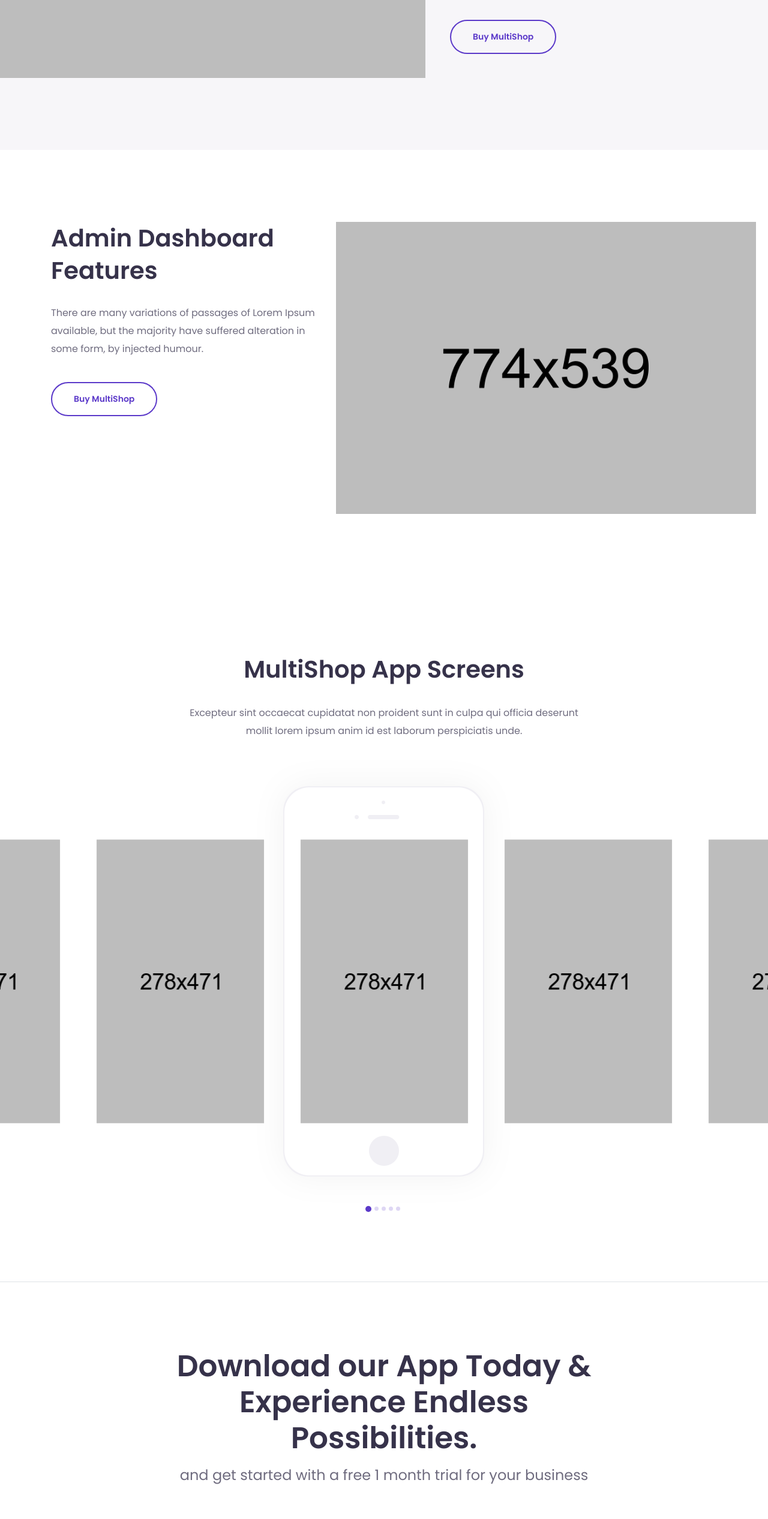
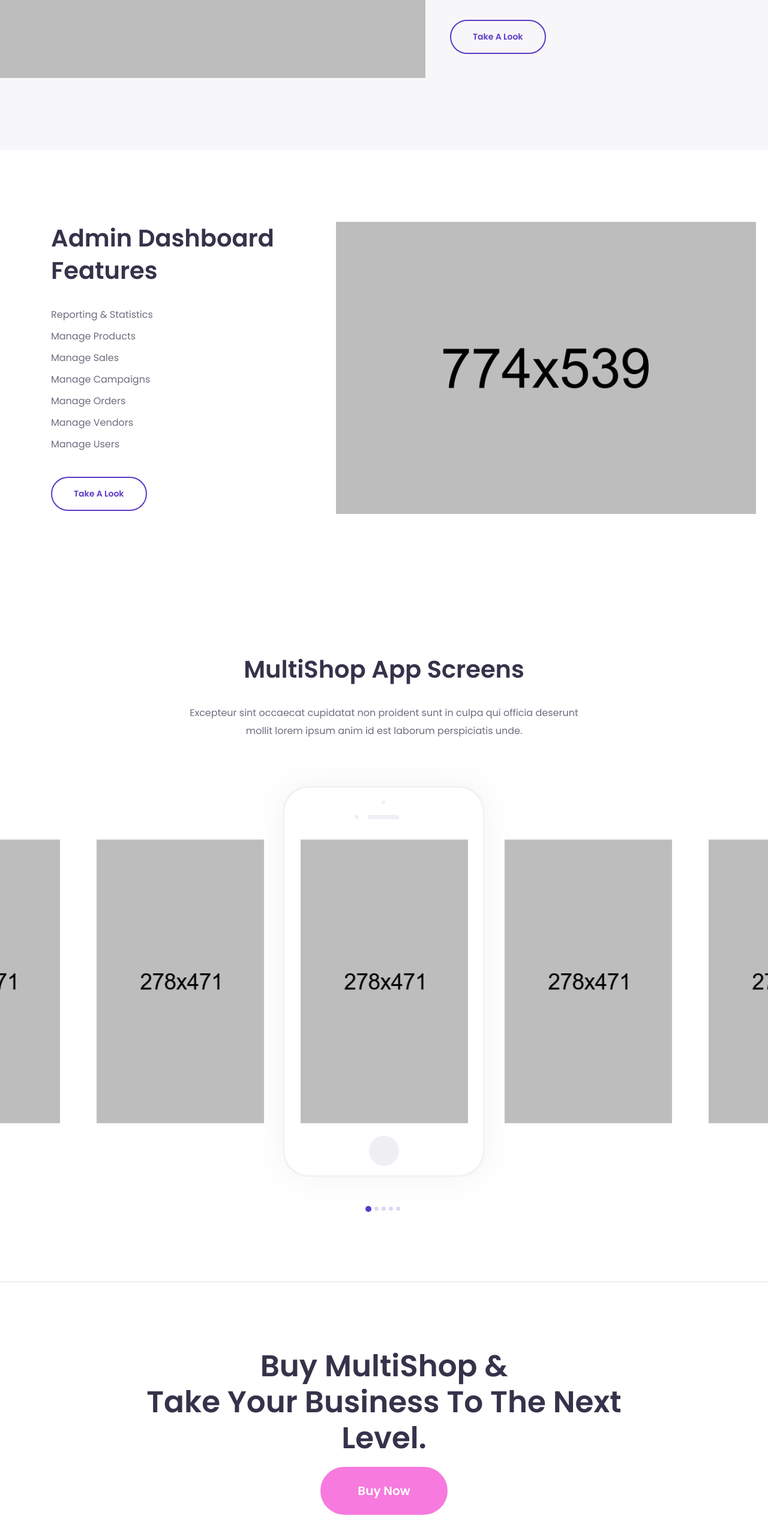
Before and after one commit to mariazayed/multishop-landing-page, a plain HTML site: page index.html in a window 1280 px wide. Shown: the part 2439-4972 px from the top of the page at 60% size. Drawn offline with Linux system fonts and the light colour scheme.

Commit message:
Minor fixes

```diff
--- a/index.html
+++ b/index.html
@@ -244,8 +244,10 @@
 								<li>Blog Pages</li>
 							</ul>
 							<br>
-							<!--TODO: Add the link-->
-							<a class="btn" href="#">Buy MultiShop</a>
+							<a class="btn"
+							   href="https://multi-shop-frontend.mariazayed.com/"
+							   target="_blank">Take a look
+							</a>
 						</div>
 					</div>
 				</div>
@@ -260,12 +262,20 @@
 					<div class="col-lg-5 col-sm-5">
 						<div class="user-interact-inner">
 							<h2>Admin Dashboard Features</h2>
-							<p>
-								There are many variations of passages of Lorem Ipsum available, but the majority have
-								suffered alteration in some form, by injected humour.
-							</p>
-							<!--TODO: Add the link-->
-							<a class="btn" href="#">Buy MultiShop</a>
+							<ul>
+								<li>Reporting & Statistics</li>
+								<li>Manage Products</li>
+								<li>Manage Sales</li>
+								<li>Manage Campaigns</li>
+								<li>Manage Orders</li>
+								<li>Manage Vendors</li>
+								<li>Manage Users</li>
+							</ul>
+							<br>
+							<a class="btn"
+							   href="https://multi-shop-backend.mariazayed.com/dashboard/default"
+							   target="_blank">Take a look
+							</a>
 						</div>
 					</div>
 					<div class="col-lg-7 col-sm-7">
@@ -339,12 +349,12 @@
 					<div class="col-lg-10 col-md-12">
 						<div class="download-app-inner text-center">
 							<h2 class="h1">
-								Download our App Today &
+								Buy MultiShop &
 								<br>
-								Experience Endless Possibilities.
+								Take Your Business To The Next Level.
 							</h2>
-							<h3>and get started with a free 1 month trial for your business</h3>
-							<a class="btn" href="#">Download App</a>
+							<!--TODO: Add the link-->
+							<a class="btn" href="#">Buy Now</a>
 						</div>
 					</div>
 				</div>
@@ -366,8 +376,8 @@
 									<img alt="" src="assets/img/logo.png">
 								</a>
 							</div>
-							<p>Lorem ipsum dolor sit ame consy ect etur adipisc de elit. Quisque act raqum nunc no dolor
-							   sit de amet.
+							<p>
+								The multi-purpose application helps you to improve and manage your online business
 							</p>
 							<!-- footer social area -->
 							<div class="footer-social-area">
@@ -407,7 +417,9 @@
 			</div>
 			<div class="footer-bottom">
 				<div class="footer-text text-center">
-					<p>© copyright 2019 by Layerdrops.com</p>
+					<p>© copyright 2021 by
+						<a href="https://mariazayed.com/" target="_blank">mariazayed.com</a>
+					</p>
 				</div>
 			</div>
 
```
